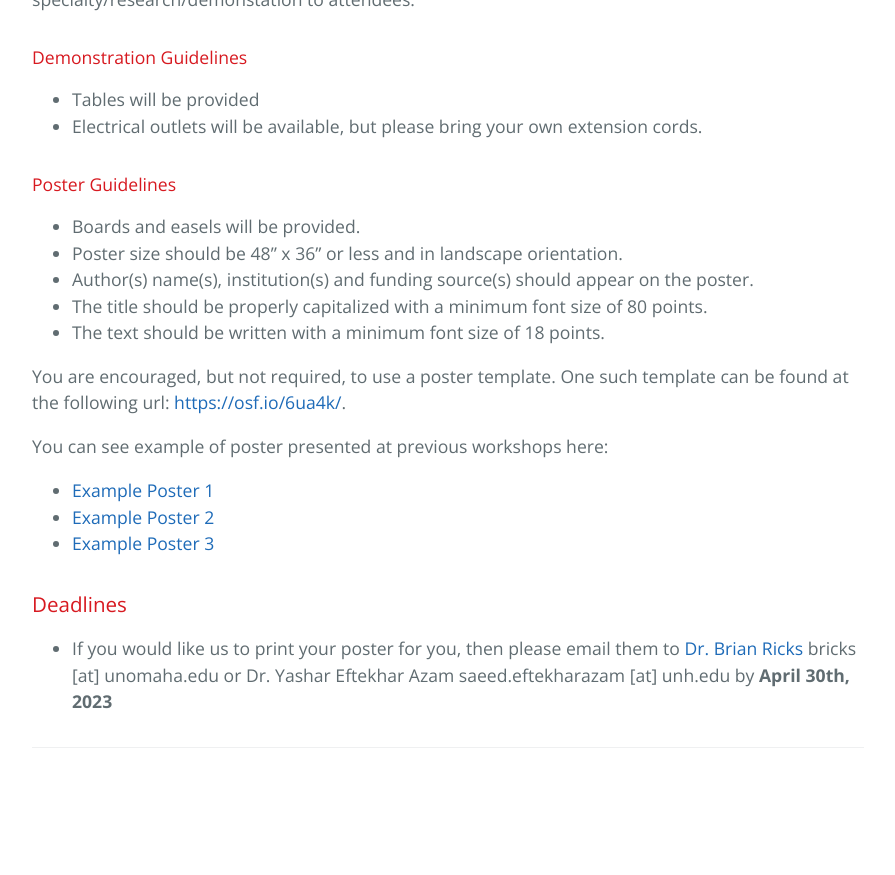
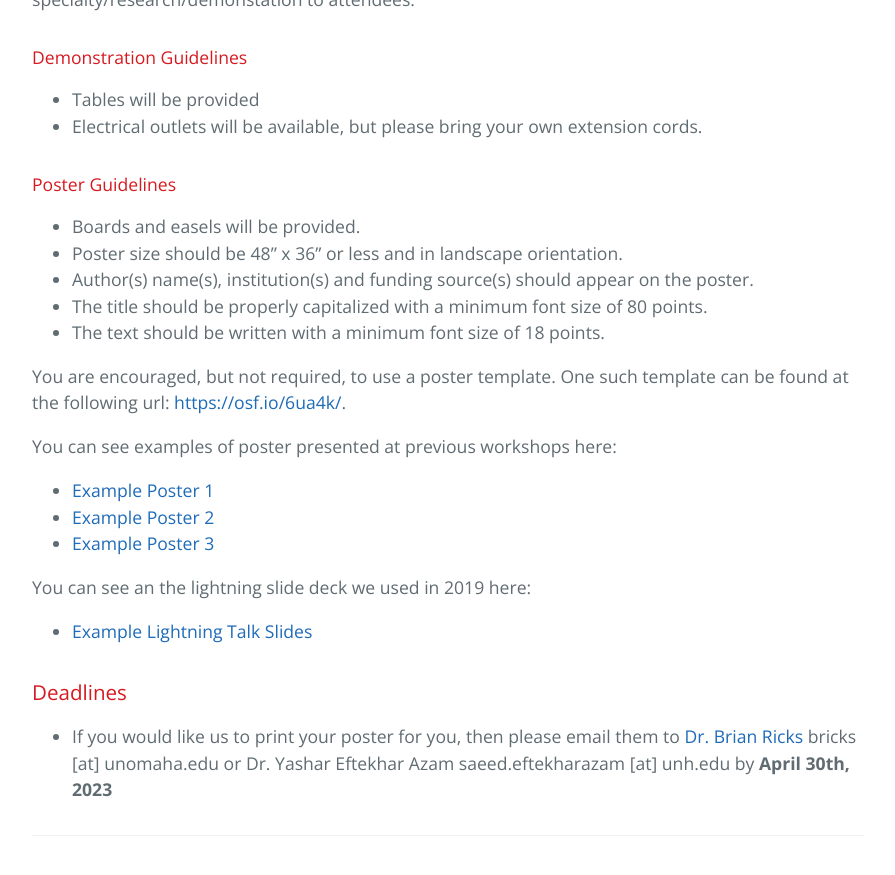
Before and after one commit to BridgingBigData/BridgingBigData.github.io, a Jekyll site: the page built from pages/bbd2023posterdemo.md, in a window 1280 px wide and 900 px high, scrolled down 908 px. Shown: the top 875 px of the window, without its empty margins (192-1087 px from the left). Built offline with Jekyll 4.4.1, drawn with Linux system fonts in a browser that asks for light colours; before the commit the page ends 1720 px from its top, so only the background shows below that.

Commit message:
Add example lightning talk slides

```diff
--- a/pages/bbd2023posterdemo.md
+++ b/pages/bbd2023posterdemo.md
@@ -33,10 +33,13 @@ For the duration of the session, presenters will be at their locations to explai
 
 You are encouraged, but not required, to use a poster template. One such template can be found at the following url: [https://osf.io/6ua4k/](https://osf.io/6ua4k/).
 
-You can see example of poster presented at previous workshops here:
+You can see examples of poster presented at previous workshops here:
 - [Example Poster 1](../assets/files/Deep%20Neural%20Nets%20Crack%20Detection-Ji%20Young.pdf)
 - [Example Poster 2](../assets/files/Displacement%20Measurement%20of%20Bridge%20Deformation–Mohamed.pdf)
 - [Example Poster 3](../assets/files/Technology%20Demonstration%20Network%20Overview.pdf)
+
+You can see an the lightning slide deck we used in 2019 here:
+- [Example Lightning Talk Slides](../assets/files/BBD%202019%20Lightning%20Talks.pdf)
 
 ### Deadlines
 
```
